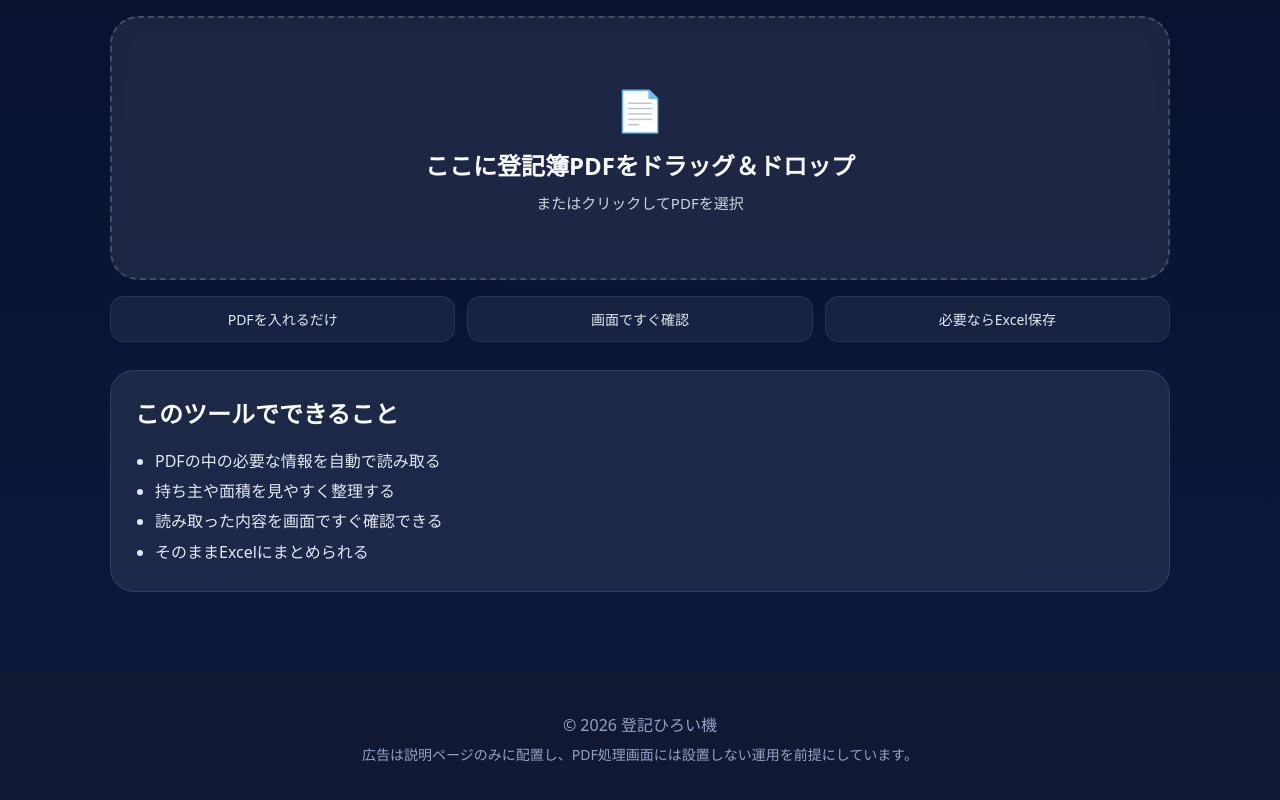
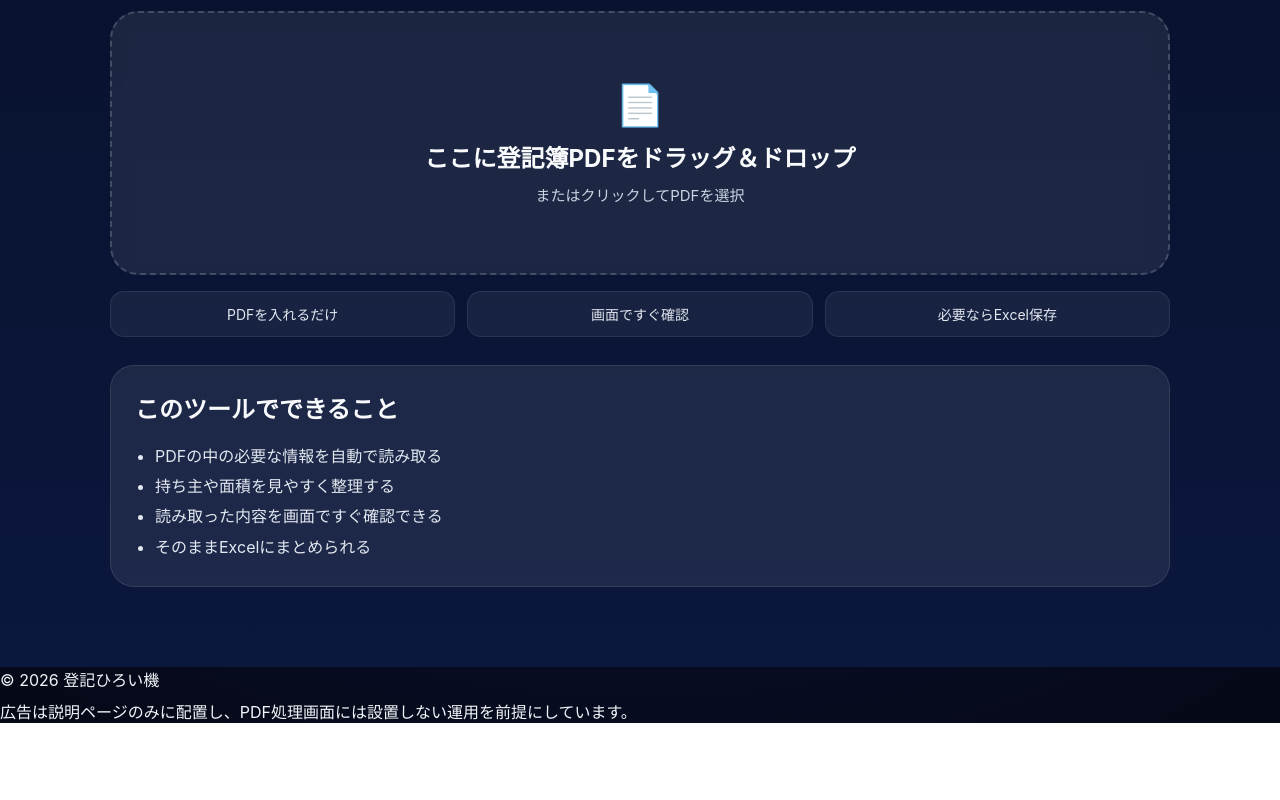
Before and after one commit to tamtamkt7-max/touki-web-app, a Next.js app: page /tool in a window 1280 px wide. Shown: the part 288-1088 px from the top of the page. After the commit the page ends 1011 px from the top, so only its background shows below. Built offline with nearby package versions, Linux system fonts and the light colour scheme.

Commit message:
Update globals.css

```diff
--- a/app/globals.css
+++ b/app/globals.css
@@ -1,58 +1,84 @@
-:root {
-  --bg: #0b1020;
-  --panel: #141b34;
-  --muted: #93a1c6;
-  --text: #eef2ff;
-  --accent: #7c9cff;
-  --accent2: #84e7c6;
-  --danger: #ff7d7d;
+* { box-sizing: border-box; }
+
+html, body {
+  padding: 0;
+  margin: 0;
 }
-* { box-sizing: border-box; }
+
 body {
-  margin: 0;
-  font-family: ui-sans-serif, system-ui, -apple-system, BlinkMacSystemFont, "Segoe UI", sans-serif;
-  background: linear-gradient(180deg, #0b1020 0%, #111935 100%);
-  color: var(--text);
+  font-family: -apple-system, BlinkMacSystemFont, "Segoe UI", Roboto, "Hiragino Sans", "Yu Gothic", sans-serif;
+  background: radial-gradient(circle at top, #0f1c4d, #050816);
+  color: #f1f5f9;
 }
-a { color: inherit; text-decoration: none; }
-.container { max-width: 1100px; margin: 0 auto; padding: 24px; }
+
+/* 全体余白 */
+.container {
+  max-width: 900px;
+  margin: 0 auto;
+  padding: 40px 20px;
+}
+
+/* タイトル */
+.title {
+  font-size: 32px;
+  font-weight: 700;
+  margin-bottom: 8px;
+}
+
+.subtitle {
+  color: #94a3b8;
+  margin-bottom: 30px;
+}
+
+/* ドロップエリア */
+.drop {
+  border: 2px dashed rgba(255,255,255,0.2);
+  border-radius: 20px;
+  padding: 50px 20px;
+  text-align: center;
+  background: rgba(255,255,255,0.03);
+  transition: 0.2s;
+}
+
+.drop:hover {
+  background: rgba(255,255,255,0.06);
+}
+
+/* ボタン */
+.button {
+  background: linear-gradient(135deg, #6366f1, #8b5cf6);
+  border: none;
+  border-radius: 12px;
+  padding: 14px 20px;
+  color: white;
+  font-weight: 600;
+  cursor: pointer;
+  margin-top: 16px;
+}
+
+.button:hover {
+  opacity: 0.9;
+}
+
+/* カード */
 .card {
-  background: rgba(20,27,52,.9);
-  border: 1px solid rgba(255,255,255,.08);
-  border-radius: 20px;
+  background: rgba(255,255,255,0.04);
+  border-radius: 16px;
   padding: 20px;
-  box-shadow: 0 12px 40px rgba(0,0,0,.25);
+  margin-top: 20px;
 }
-.grid { display: grid; gap: 20px; }
-.grid-2 { grid-template-columns: repeat(auto-fit, minmax(280px, 1fr)); }
-.hero { padding: 56px 0 28px; }
-.kicker { color: var(--accent2); font-size: 14px; font-weight: 700; letter-spacing: .08em; text-transform: uppercase; }
-.h1 { font-size: clamp(34px, 5vw, 58px); line-height: 1.05; margin: 10px 0 16px; }
-.lead { color: var(--muted); font-size: 18px; line-height: 1.7; }
-.btn {
-  display: inline-flex; align-items: center; justify-content: center; gap: 8px;
-  background: linear-gradient(135deg, var(--accent) 0%, #9a7cff 100%);
-  color: white; border: none; border-radius: 14px; padding: 12px 18px; font-weight: 700; cursor: pointer;
+
+/* エラー */
+.error {
+  background: #fee2e2;
+  color: #991b1b;
+  padding: 12px;
+  border-radius: 10px;
+  margin-top: 16px;
 }
-.btn.secondary { background: transparent; border: 1px solid rgba(255,255,255,.16); }
-.btn.danger { background: linear-gradient(135deg, #f56a6a 0%, #ff9c6d 100%); }
-.input, .textarea, .select {
-  width: 100%; padding: 12px 14px; border-radius: 12px; border: 1px solid rgba(255,255,255,.12);
-  background: rgba(255,255,255,.04); color: var(--text); outline: none;
+
+/* ローディング */
+.loading {
+  margin-top: 20px;
+  opacity: 0.7;
 }
-.textarea { min-height: 180px; resize: vertical; }
-.label { display: block; font-size: 14px; color: var(--muted); margin-bottom: 8px; }
-.header { position: sticky; top: 0; background: rgba(11,16,32,.82); backdrop-filter: blur(12px); border-bottom: 1px solid rgba(255,255,255,.06); z-index: 10; }
-.nav { display:flex; align-items:center; justify-content:space-between; gap: 16px; padding: 14px 24px; max-width: 1100px; margin: 0 auto; }
-.navlinks { display:flex; gap: 14px; color: var(--muted); flex-wrap: wrap; }
-.small { color: var(--muted); font-size: 14px; line-height: 1.6; }
-.badge { display:inline-block; padding:6px 10px; border-radius:999px; background:rgba(132,231,198,.14); color:var(--accent2); font-size:12px; font-weight:700; }
-.list { padding-left: 18px; color: var(--muted); }
-.table { width:100%; border-collapse: collapse; }
-.table td, .table th { padding: 10px; border-bottom: 1px solid rgba(255,255,255,.08); text-align:left; }
-.notice { border-left: 4px solid var(--accent2); padding: 12px 14px; background: rgba(132,231,198,.08); border-radius: 12px; }
-.warning { border-left: 4px solid var(--danger); padding: 12px 14px; background: rgba(255,125,125,.08); border-radius: 12px; }
-.footer { color: var(--muted); padding: 40px 24px; text-align:center; }
-.ad-box { min-height: 120px; border: 1px dashed rgba(255,255,255,.2); border-radius: 16px; display:flex; align-items:center; justify-content:center; color: var(--muted); }
-.actions { display:flex; gap:12px; flex-wrap:wrap; }
-code.inline { background: rgba(255,255,255,.07); padding: 2px 6px; border-radius: 8px; }
```
